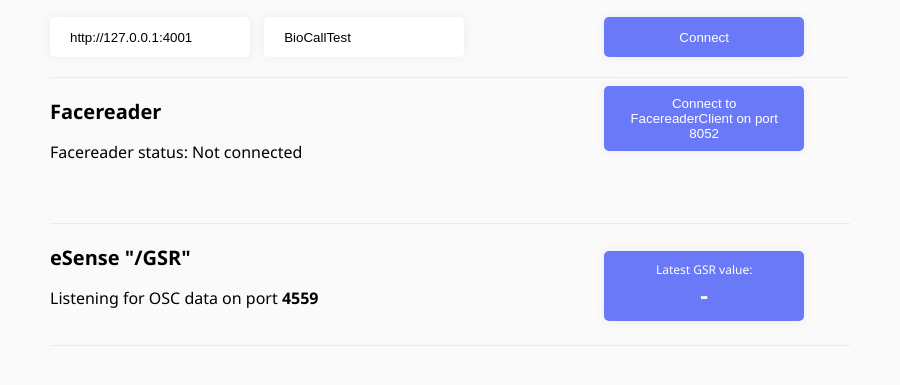
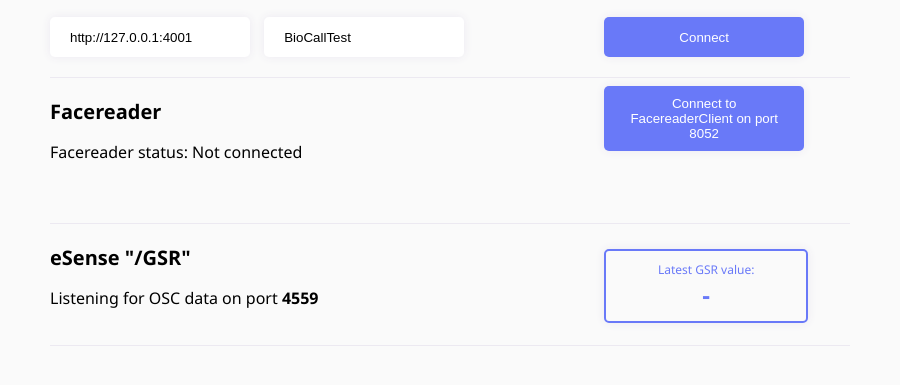
Before and after one commit to Underscoar/biocall-user, an Electron app: page index.html in a window 900 px wide. Shown: the part 163-548 px from the top of the page. Drawn offline with Linux system fonts and the light colour scheme; no server answers.

Commit message:
Improved UX by distinguishing buttons from dialog

```diff
--- a/newstyles.css
+++ b/newstyles.css
@@ -115,12 +115,14 @@ h1 {
   display: inline-block;
   width: 200px;
   height: 100%;
-  background: #6979F8;
-  color: #fff;
+  /* background: #6979F8;
+  color: #fff; */
   text-align: center;
   border-radius: 5px;
   box-shadow: 0px 0px 10px 0px rgba(236,233,241,1);
   padding: 10px 0;
+  border: 2px solid #6979F8;
+  color: #6979F8;
 }
 
 .gsr-value-title {
```
